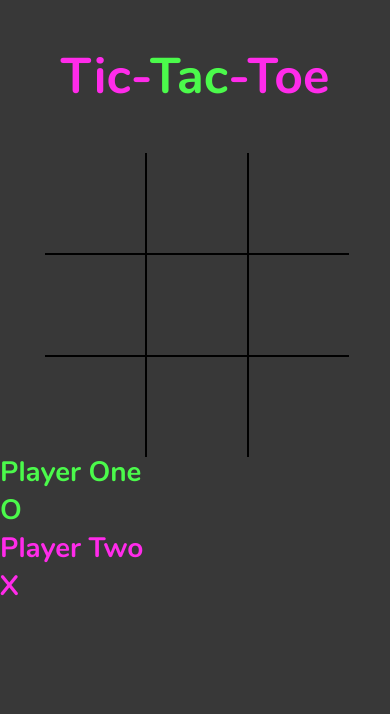
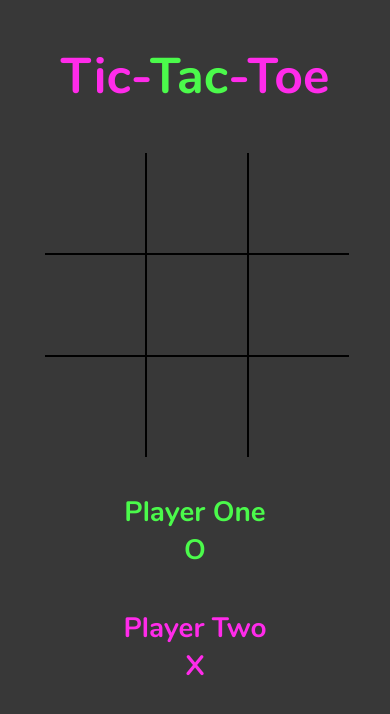
Before and after one commit to hineshvadgama/tic-tac-toe, a React app: page / in a window 390 px wide. Shown: the top 714 px of the page. Built offline with nearby package versions, Linux system fonts and the light colour scheme.

Commit message:
style improvements

```diff
--- a/src/components/App/App.css
+++ b/src/components/App/App.css
@@ -20,6 +20,7 @@
 
     .mobile-app-container {
         display: block;
+        text-align: center;
     }
 
 }
--- a/src/components/PlayerInfo/PlayerInfo.css
+++ b/src/components/PlayerInfo/PlayerInfo.css
@@ -8,4 +8,16 @@
         font-size: 28px;
     }
 
+    #player-one-label {
+        padding-top: 20px;
+    }
+
 }
+
+@media only screen and (max-width: 480px) {
+
+    #player-one-label {
+        padding-top: 40px;
+    }
+
+}
--- a/src/components/PlayerInfo/PlayerInfo.js
+++ b/src/components/PlayerInfo/PlayerInfo.js
@@ -6,7 +6,7 @@ const PlayerInfo = (props) => {
     return (
 
         <>
-            <h1 className={`player-info ${props.playerName === 'Player One' ? 'green' : 'pink'}`}>{props.playerName}</h1>
+            <h1 className={`player-info ${props.playerName === 'Player One' ? 'green' : 'pink'}`} id="player-one-label">{props.playerName}</h1>
             <h1 className={`player-info ${props.playerName === 'Player One' ? 'green' : 'pink'}`}>{props.symbol}</h1>
         </>
 
```
